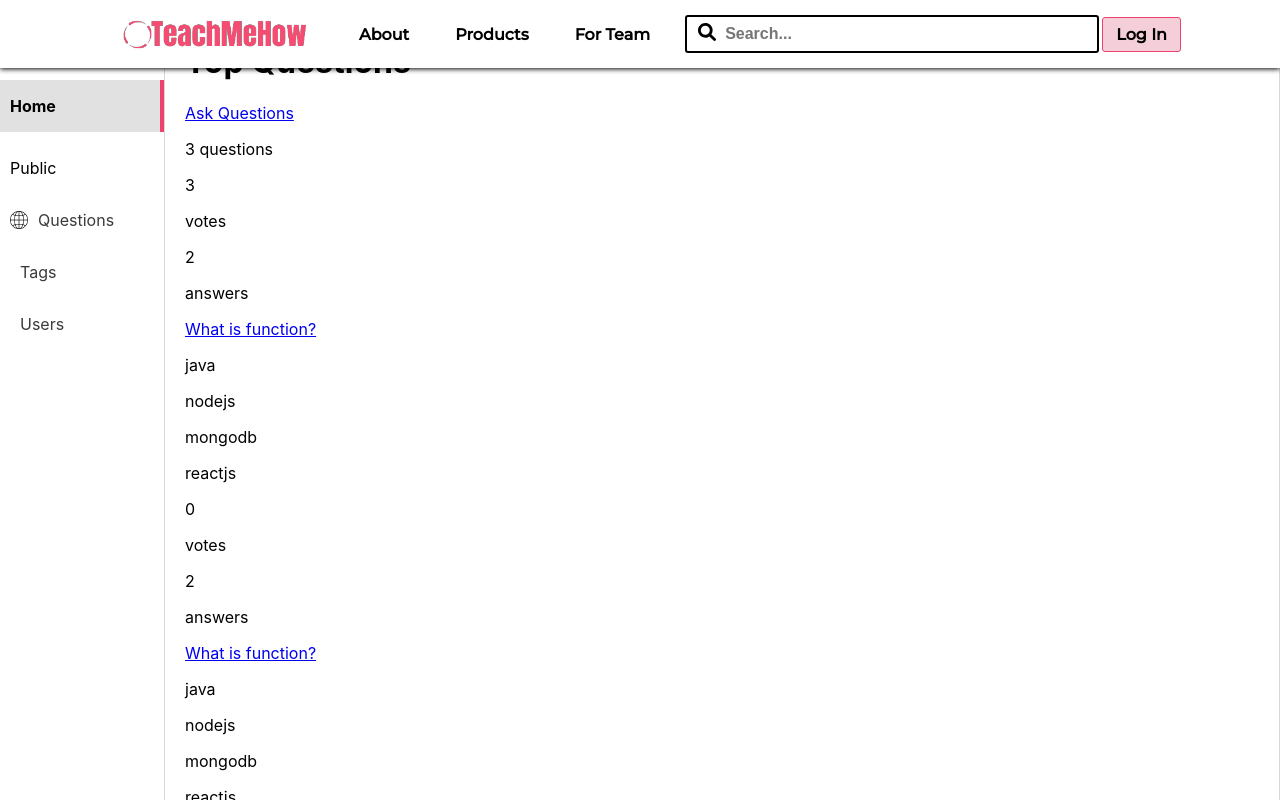
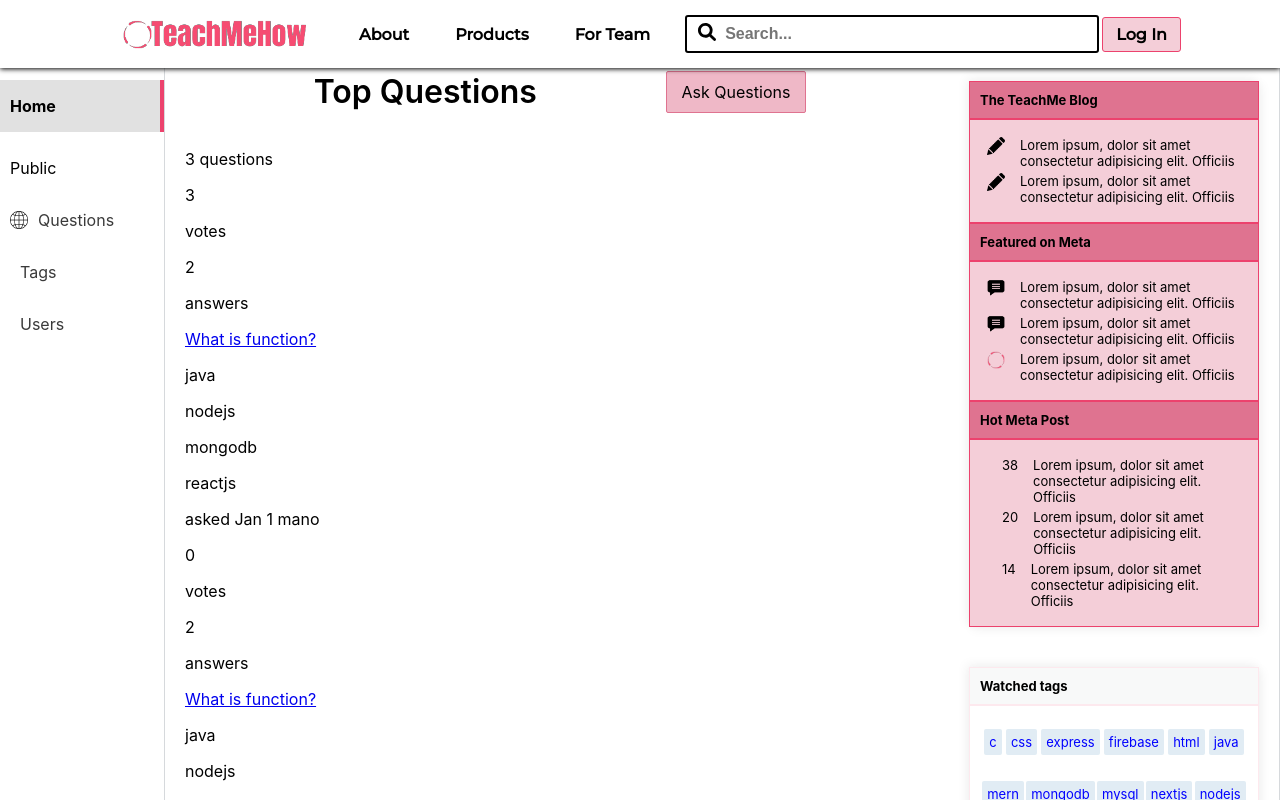
Before and after one commit to anujak1802/Stackoverflow-Clone, a React (Create React App) app in the folder client/: page / in a window 1280 px wide. Shown: the top 800 px of the page. Built offline with nearby package versions, Linux system fonts and the light colour scheme.

Commit message:
Header done

```diff
--- a/client/src/components/HomeMainbar/HomeMainBar.css
+++ b/client/src/components/HomeMainbar/HomeMainBar.css
@@ -0,0 +1,30 @@
+.main-bar{
+    width: calc(100% - 300px - 24px);
+    float: left;
+    padding:0;
+    margin:30px 0px;
+}
+
+.main-bar-header{
+    display: flex;
+    justify-content: space-evenly;
+    align-items: center;
+}
+
+.main-bar-header h1{
+    font-weight: 600;
+}
+
+.main-bar-header .ask-btn{
+    text-decoration: none;
+    border-radius: 2px;
+    background-color: #efb8c7;
+    color: black;
+    padding: 10px 15px;
+    transition:0.2s;
+    border: 1px solid #df7390;
+}
+
+.main-bar-header .ask-btn:hover{
+    background-color: #df7390;
+}
--- a/client/src/components/HomeMainbar/Questions.jsx
+++ b/client/src/components/HomeMainbar/Questions.jsx
@@ -21,6 +21,9 @@ const Questions = ({question}) => {
               ))
             }
           </div>
+          <div className="display-time">
+            <p>asked {question.time} {question.userPosted}</p>
+          </div>
         </div>
     </div>
   )
```
